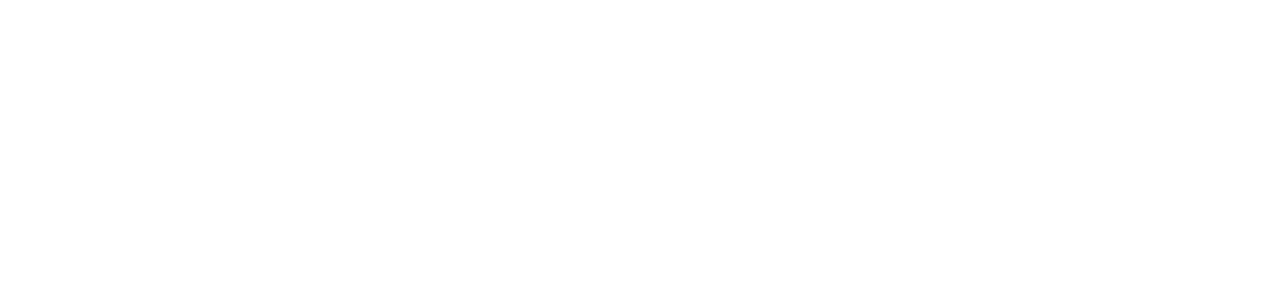
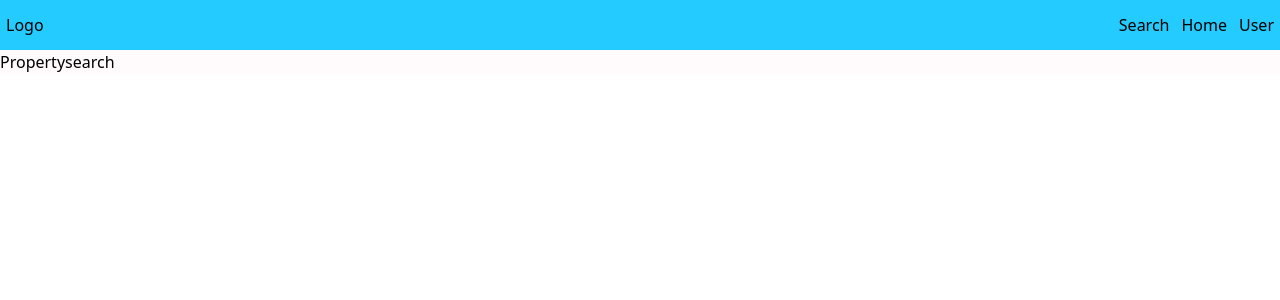
Before and after one commit to bsc-com-30-19/chikanda_listings, a React (Create React App) app in the folder chikanda-listings-site/: page /propsearch in a window 1280 px wide. Before the commit this address had no page. Shown: the top 300 px of the page. Built offline with nearby package versions, Linux system fonts and the light colour scheme.

Commit message:
First commit

```diff
--- a/chikanda-listings-site/package.json
+++ b/chikanda-listings-site/package.json
@@ -1,3 +1,4 @@
+
 {
   "name": "chikanda-listings-site",
   "version": "0.1.0",
--- a/chikanda-listings-site/src/App.js
+++ b/chikanda-listings-site/src/App.js
@@ -4,6 +4,7 @@
 import MessagePage from './pages/messagepage';
 import Layout from './components/layout';
 import Login from './pages/login';
+import Propertysearch from './pages/propertysearch';
 
 function App() {
   return (
@@ -12,6 +13,7 @@
         <Route path="/" element={<Layout />}>{/*  Anything page route in this route attribute will have the nav bar */}
           <Route index element={<StudentHome />} />
           <Route path="inbox" element={<MessagePage />}/>
+          <Route path="propsearch" element={<Propertysearch/>}/>
         </Route>
         <Route path="/login" element={<Login />}/>
       </Routes>
--- /dev/null
+++ b/chikanda-listings-site/src/pages/propertysearch.js
@@ -0,0 +1,5 @@
+const Propertysearch = () =>{
+    return(<div>Propertysearch</div>)
+}
+
+export default Propertysearch;
```
